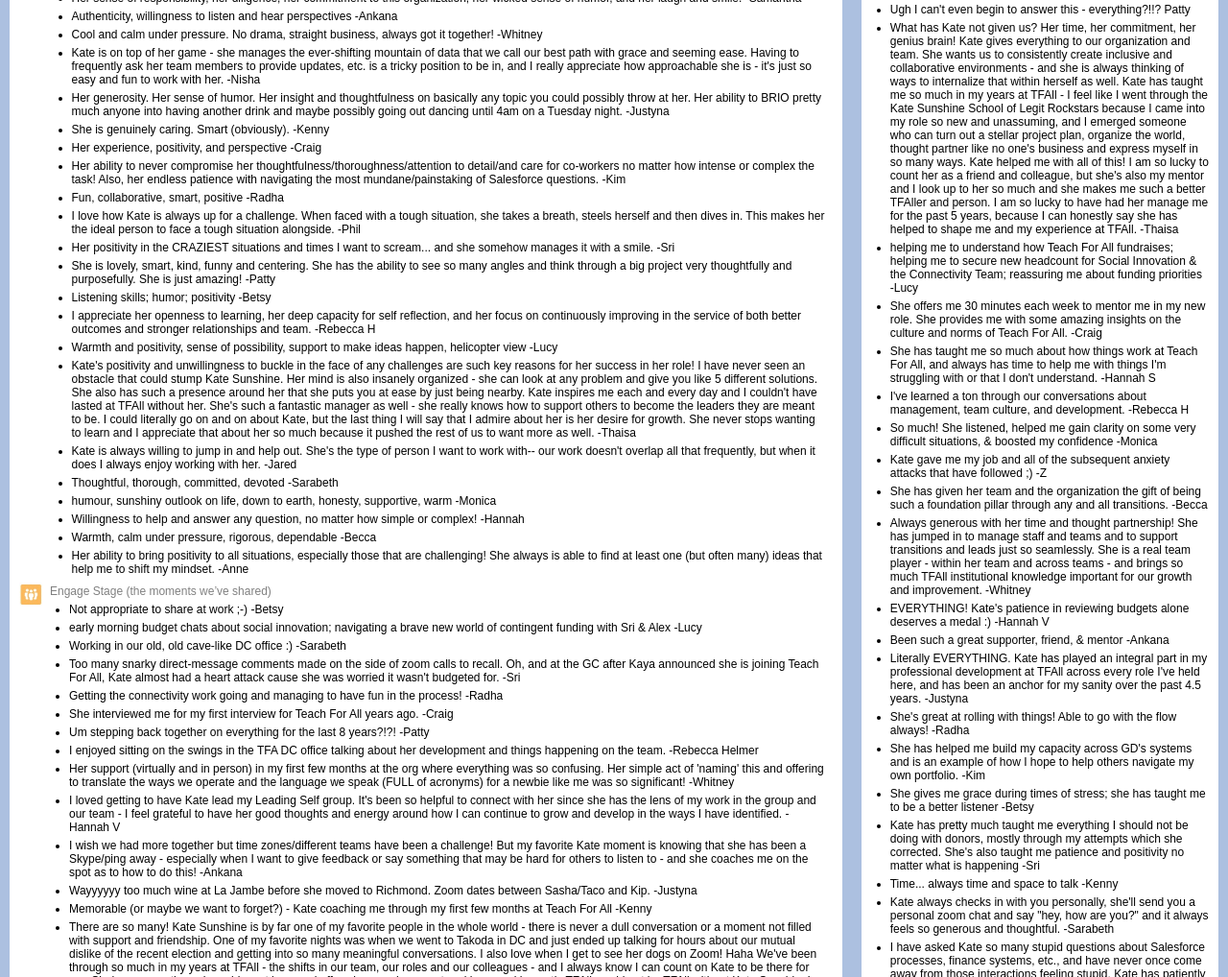
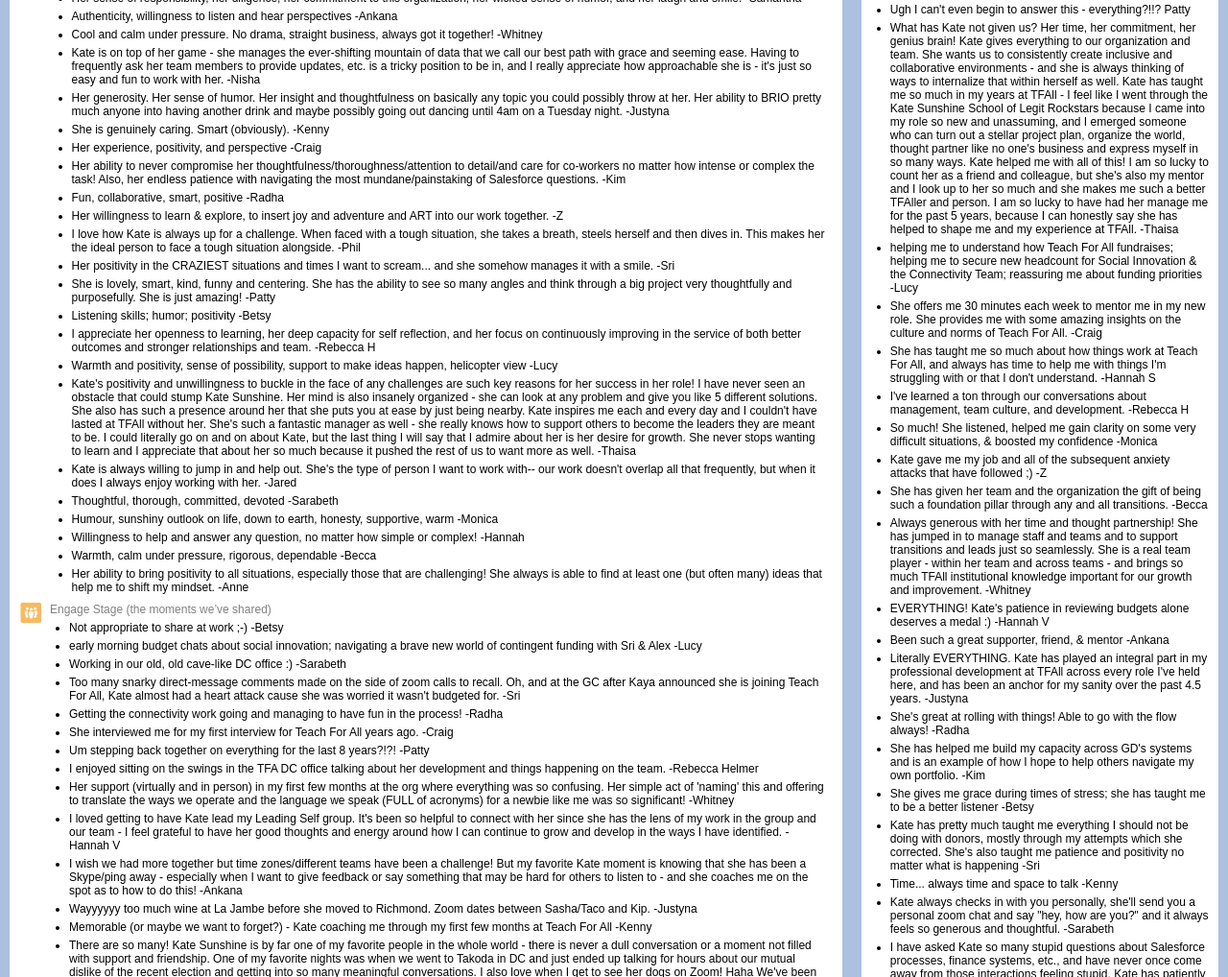
Before and after one commit to zdelro/KSPage, a plain HTML site: page index.html in a window 1280 px wide. Shown: the part 897-1915 px from the top of the page at 96% size. Drawn offline with Linux system fonts and the light colour scheme.

Commit message:
Update index.html

```diff
--- a/index.html
+++ b/index.html
@@ -236,6 +236,9 @@ header {
 							Fun, collaborative, smart, positive -Radha
 						</li>
 						<li>
+							Her willingness to learn & explore, to insert joy and adventure and ART into our work together. -Z
+						</li>
+						<li>
 							I love how Kate is always up for a challenge. When faced with a tough situation, she takes a breath, steels herself and then dives in. This makes her the ideal person to face a tough situation alongside. -Phil
 						</li>
 						<li>
@@ -263,7 +266,7 @@ header {
 							Thoughtful, thorough, committed, devoted -Sarabeth
 						</li>
 						<li>
-							humour, sunshiny outlook on life, down to earth, honesty, supportive, warm -Monica
+							Humour, sunshiny outlook on life, down to earth, honesty, supportive, warm -Monica
 						</li>
 						<li>
 							Willingness to help and answer any question, no matter how simple or complex! -Hannah
```
